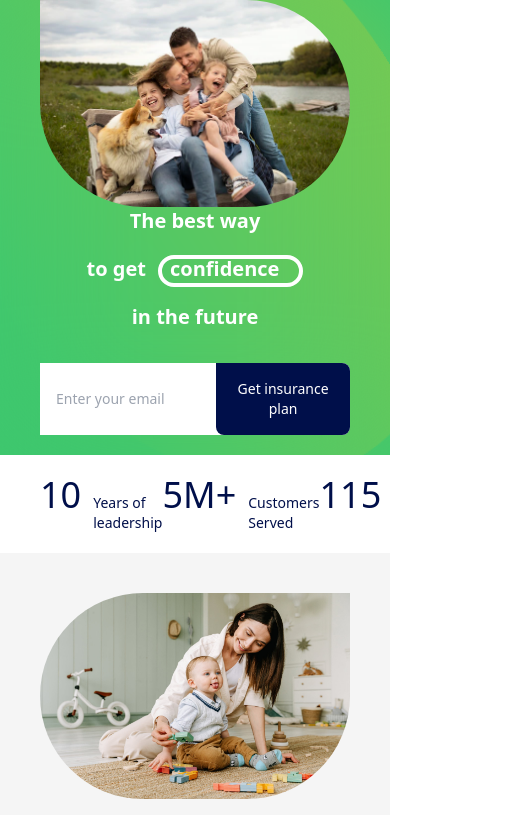
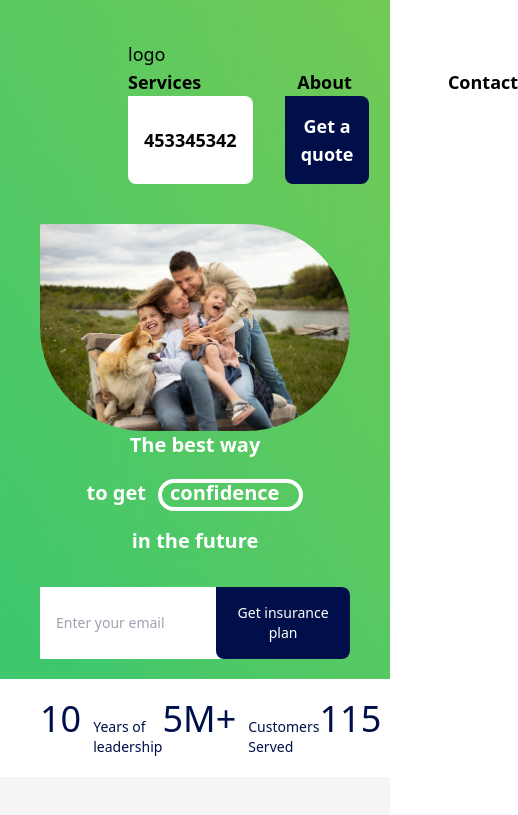
Before and after one commit to tejinder-pal-singh/universalInsurance, a React (Vite) app: page / in a window 390 px wide. Shown: the top 815 px of the page, 518 px wide, since content can reach past the window. Built offline with nearby package versions, Linux system fonts and the light colour scheme.

Commit message:
refactor

```diff
--- a/src/components/Navbar.tsx
+++ b/src/components/Navbar.tsx
@@ -25,7 +25,7 @@ const Navbar = ({ invisible }: { invisible?: boolean }) => {
       animate={"reveal"}
       className={`navbar ${
         invisible ? "invisible static" : "absolute"
-      }   top-0  z-30 text-lg h-30 py-10 items-center hidden  px-32 lg:flex w-full justify-between`}
+      }   top-0  z-30 text-lg h-30 py-10 items-center  px-32 lg:flex w-full justify-between`}
     >
       <motion.div variants={appearAnimate} className="logo">
         <Link to={"/"}> logo</Link>
```
